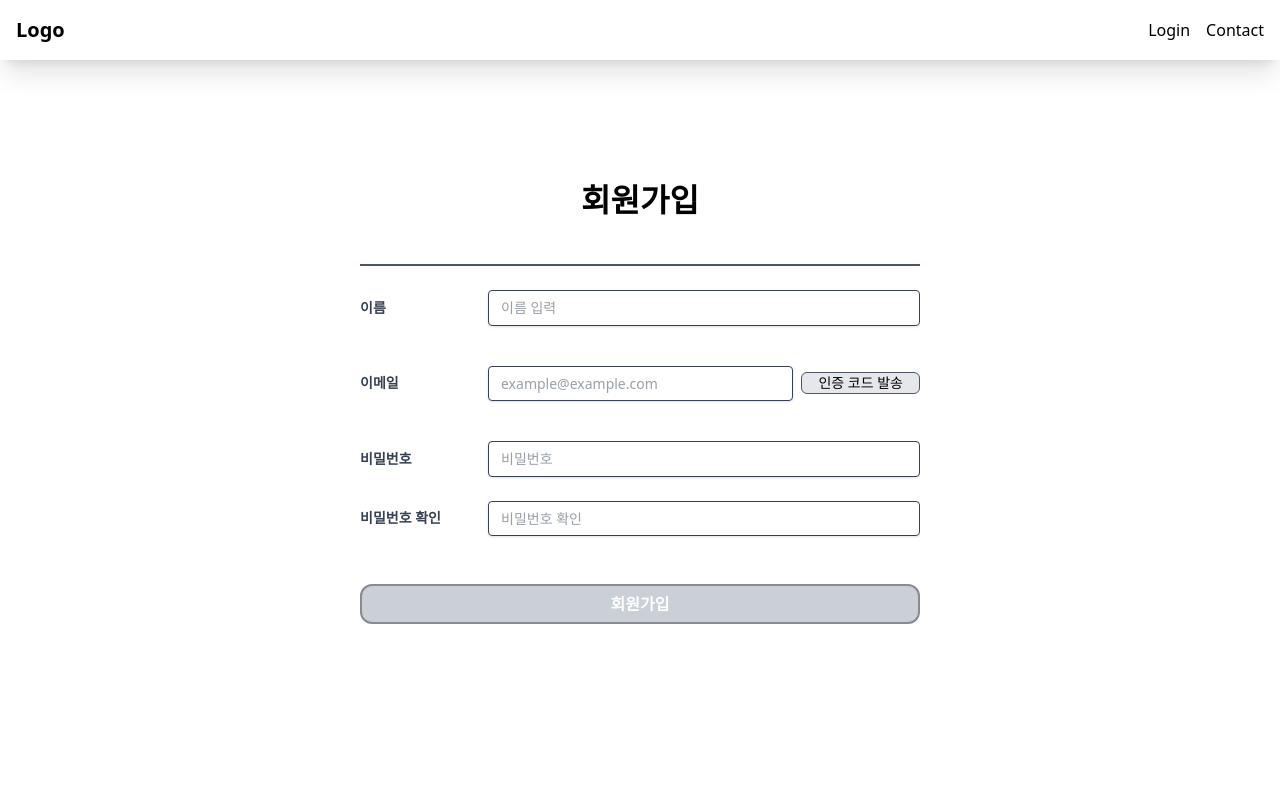
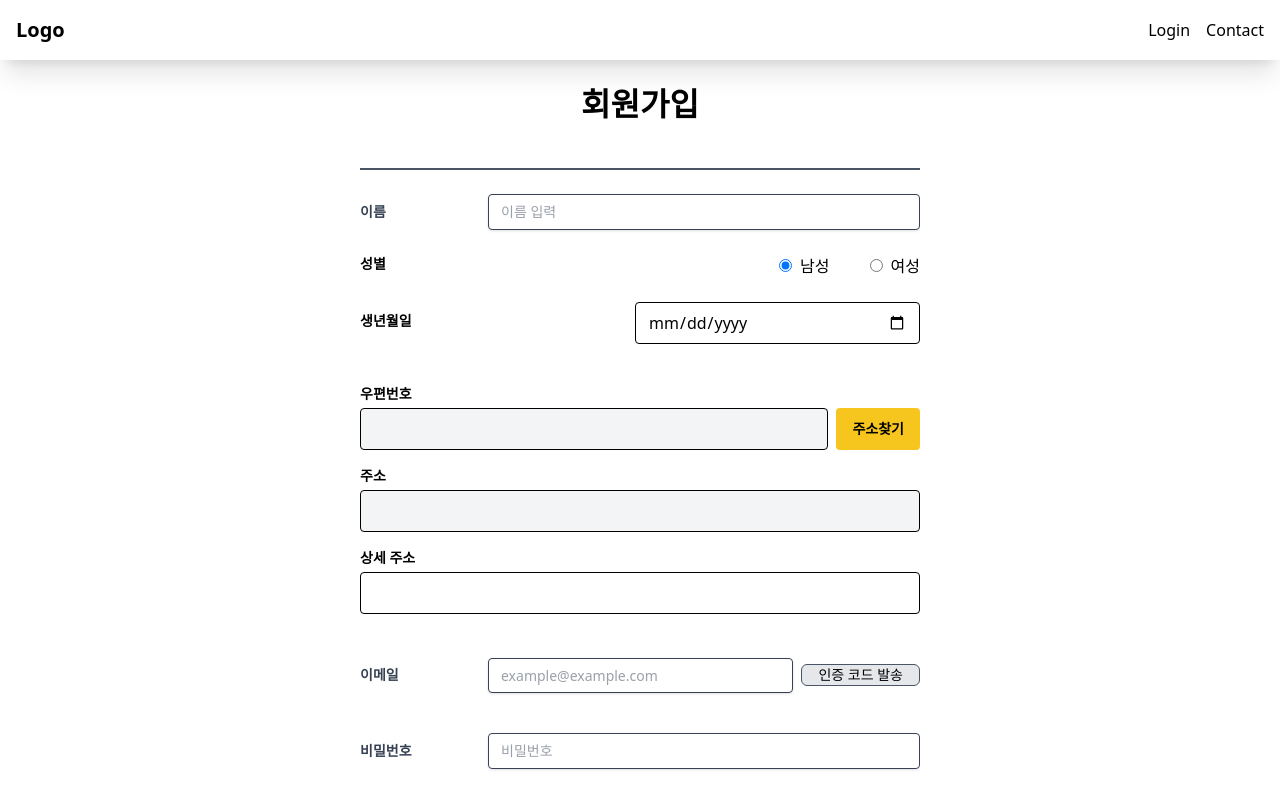
Before and after one commit to sk-final-2/front, a Next.js app: page /register in a window 1280 px wide. Shown: the top 791 px of the page. Built offline with nearby package versions, Linux system fonts and the light colour scheme; no server answers.

Commit message:
Feat: 회원가입 페이지

```diff
--- a/src/app/layout.tsx
+++ b/src/app/layout.tsx
@@ -1,7 +1,8 @@
-import Header from '@/components/header/Header';
+import Header from "@/components/header/Header";
 import type { Metadata } from "next";
 import { Geist, Geist_Mono } from "next/font/google";
 import "./globals.css";
+import Script from "next/script";
 
 const geistSans = Geist({
   variable: "--font-geist-sans",
@@ -25,6 +26,12 @@ export default function RootLayout({
 }>) {
   return (
     <html lang="en">
+      <head>
+        <Script
+          src="https://t1.daumcdn.net/mapjsapi/bundle/postcode/prod/postcode.v2.js"
+          strategy="beforeInteractive"
+        />
+      </head>
       <body
         className={`${geistSans.variable} ${geistMono.variable} antialiased`}
       >
--- a/src/components/RegisterForm.tsx
+++ b/src/components/RegisterForm.tsx
@@ -1,6 +1,6 @@
 "use client";
 
-import { useEffect, useState } from "react";
+import { useEffect, useRef, useState } from "react";
 import TextInput from "./atoms/TextInput";
 import apiClient from "@/lib/axios";
 import { useRouter } from "next/navigation";
@@ -13,6 +13,27 @@ const formatTime = (seconds: number) => {
   ).padStart(2, "0")}`;
 };
 
+interface DaumPostcodeData {
+  zonecode: string;
+  roadAddress: string;
+  jibunAddress: string;
+  userSelectedType: "R" | "J";
+}
+
+interface DaumPostcodeOptions {
+  oncomplete: (data: DaumPostcodeData) => void;
+}
+
+declare global {
+  interface Window {
+    daum: {
+      Postcode: new (options: DaumPostcodeOptions) => {
+        open: () => void;
+      };
+    };
+  }
+}
+
 export default function RegisterForm() {
   const router = useRouter();
 
@@ -22,6 +43,11 @@ export default function RegisterForm() {
     email: "",
     password: "",
     password_check: "",
+    gender: "MALE",
+    birth: "",
+    zipcode: "",
+    address1: "",
+    address2: "",
   });
   // 이메일 인증 코드 전송 여부
   const [emailSent, setEmailSent] = useState(false);
@@ -35,6 +61,19 @@ export default function RegisterForm() {
   // 타이머 상태
   const [timerSeconds, setTimerSeconds] = useState(180);
   const [isTimerActive, setIsTimerActive] = useState(false);
+
+  // 성
+  const [gender, setGender] = useState("MALE");
+  // 생년월일
+  const [birth, setBirth] = useState("");
+
+  // 주소 상태
+  const [zipcode, setZipcode] = useState("");
+  const [address1, setAddress1] = useState("");
+  const [address2, setAddress2] = useState("");
+
+  // 주소 Ref
+  const addressRef = useRef<HTMLInputElement>(null);
 
   // 제출 버튼 활성화 상태
   const [isSubmittable, setIsSubmittable] = useState(false);
@@ -60,13 +99,26 @@ export default function RegisterForm() {
 
   // 항목 검사 useEffect
   useEffect(() => {
-    const { name, email, password, password_check } = formData;
+    const {
+      name,
+      email,
+      password,
+      password_check,
+      gender,
+      zipcode,
+      address1,
+      address2,
+    } = formData;
     const isFormValid =
       name &&
       email &&
       password &&
       password_check &&
-      password === password_check;
+      password === password_check &&
+      gender &&
+      zipcode &&
+      address1 &&
+      address2;
 
     if (isFormValid && isVerified) {
       setIsSubmittable(true);
@@ -84,6 +136,24 @@ export default function RegisterForm() {
     }));
   };
 
+  // 주소 핸들러
+  const handleAddressSearch = () => {
+    new window.daum.Postcode({
+      oncomplete: function (data: DaumPostcodeData) {
+        setZipcode(data.zonecode);
+        setAddress1(data.roadAddress || data.jibunAddress);
+        setFormData((prev) => ({
+          ...prev,
+          zipcode: data.zonecode,
+          address1: data.roadAddress || data.jibunAddress,
+        }));
+        if (addressRef != null) {
+          addressRef.current?.focus();
+        }
+      },
+    }).open();
+  };
+
   // 에러 메시지 상태
   const [errors, setErrors] = useState({
     name: "",
@@ -91,6 +161,8 @@ export default function RegisterForm() {
     password: "",
     password_check: "",
     verification: "",
+    birth: "",
+    address: "",
   });
 
   /** 폼 제출 핸들러 */
@@ -101,13 +173,16 @@ export default function RegisterForm() {
     // 필드 검증
     if (!formData.name) newErrors.name = "이름을 입력해주세요.";
     if (!formData.email) newErrors.email = "이메일을 입력해주세요.";
-    if (!isVerified) newErrors.verification = "이메일 인증을 진행해주세요.";
+    // if (!isVerified) newErrors.verification = "이메일 인증을 진행해주세요.";
     if (!formData.password) newErrors.password = "비밀번호를 입력해주세요.";
     if (formData.password !== formData.password_check) {
       newErrors.password_check = "비밀번호가 일치하지 않습니다.";
     } else if (formData.password.length < 8) {
       newErrors.password = "비밀번호는 최소 8자 이상이어야 합니다.";
     }
+    if (!formData.birth) newErrors.birth = "생년월일을 입력해주세요.";
+    if (!formData.address1 || !formData.address2)
+      newErrors.address = "주소 입력해주세요.";
 
     // 에러가 하나라도 있으면 상태 업데이트 후 종료
     if (Object.values(newErrors).some((error) => error)) {
@@ -118,12 +193,14 @@ export default function RegisterForm() {
     // 서버에 전송할 데이터에서 password_check 제외
     const { password_check, ...submitData } = formData;
 
+    console.log(formData);
+
     try {
       const res = await apiClient.post("/api/auth/signup", submitData);
       if (res.data.status === 200) {
         alert("회원가입이 완료되었습니다.");
-        // 라우
-        router.push("/");
+        // 라우팅
+        router.push("/login");
       }
     } catch (error) {
       console.error("회원가입 API 요청 실패:", error);
@@ -149,11 +226,17 @@ export default function RegisterForm() {
 
     setEmailLoading(true);
 
+    // ====================================================
+    // 임시 허락 코드
+    setIsVerified(true);
+    // ====================================================
+
     try {
       const res = await apiClient.post("/api/email/send", {
         email: formData.email,
       });
       const data = res.data;
+
       if (data.status === 200) {
         alert("인증 이메일이 발송되었습니다.");
         setEmailSent(true);
@@ -223,8 +306,108 @@ export default function RegisterForm() {
         />
 
         {/** 성별 선택 */}
+        <div className="mb-4 flex flex-row justify-between mt-6 items-center w-full h-auto gap-4">
+          <label className="block text-sm font-semibold mb-1">성별</label>
+          <div className="flex gap-10">
+            <label className="flex items-center gap-2 ml-4">
+              <input
+                type="radio"
+                name="gender"
+                value="MALE"
+                checked={gender === "MALE"}
+                onChange={(e) => {
+                  setGender(e.target.value);
+                  setFormData((prev) => ({
+                    ...prev,
+                    gender: e.target.value,
+                  }));
+                }}
+              />
+              남성
+            </label>
+            <label className="flex items-center gap-2">
+              <input
+                type="radio"
+                name="gender"
+                value="FEMALE"
+                checked={gender === "FEMALE"}
+                onChange={(e) => {
+                  setGender(e.target.value);
+                  setFormData((prev) => ({
+                    ...prev,
+                    gender: e.target.value,
+                  }));
+                }}
+              />
+              여성
+            </label>
+          </div>
+        </div>
 
         {/** 생년월일 */}
+        <div className="mb-4 flex flex-row justify-between mt-6 items-center w-full h-auto gap-4">
+          <label className="flex-1 block text-sm font-semibold mb-1">
+            생년월일
+          </label>
+          <input
+            type="date"
+            value={birth}
+            onChange={(e) => {
+              setBirth(e.target.value);
+              setFormData((prev) => ({
+                ...prev,
+                birth: e.target.value,
+              }));
+            }}
+            className="flex-1 border px-3 py-2 rounded"
+          />
+        </div>
+
+        {/* 우편번호 */}
+        <div className="mt-10">
+          <label className="block text-sm font-semibold mb-1">우편번호</label>
+          <div className="flex gap-2">
+            <input
+              value={zipcode}
+              readOnly
+              className="flex-1 border px-3 py-2 rounded bg-gray-100"
+            />
+            <button
+              type="button"
+              onClick={handleAddressSearch}
+              className="bg-[#F6C61E] text-black text-sm font-semibold px-4 py-2 rounded hover:bg-[#e5b500]"
+            >
+              주소찾기
+            </button>
+          </div>
+        </div>
+
+        {/* 주소 */}
+        <div className="mt-4">
+          <label className="block text-sm font-semibold mb-1">주소</label>
+          <input
+            value={address1}
+            readOnly
+            className="w-full border px-3 py-2 rounded bg-gray-100"
+          />
+        </div>
+
+        {/* 상세 주소 */}
+        <div className="mt-4 mb-5">
+          <label className="block text-sm font-semibold mb-1">상세 주소</label>
+          <input
+            ref={addressRef}
+            value={address2}
+            onChange={(e) => {
+              setAddress2(e.target.value);
+              setFormData((prev) => ({
+                ...prev,
+                address2: e.target.value,
+              }));
+            }}
+            className="w-full border px-3 py-2 rounded"
+          />
+        </div>
 
         {/** 이메일 입력 */}
         <div className="flex flex-row">
```
